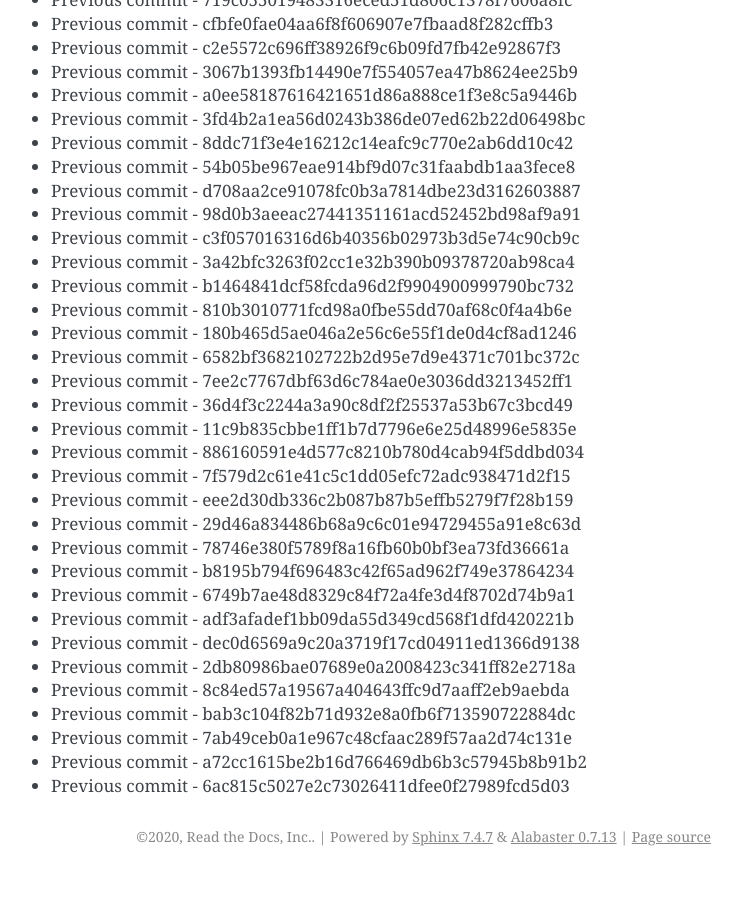
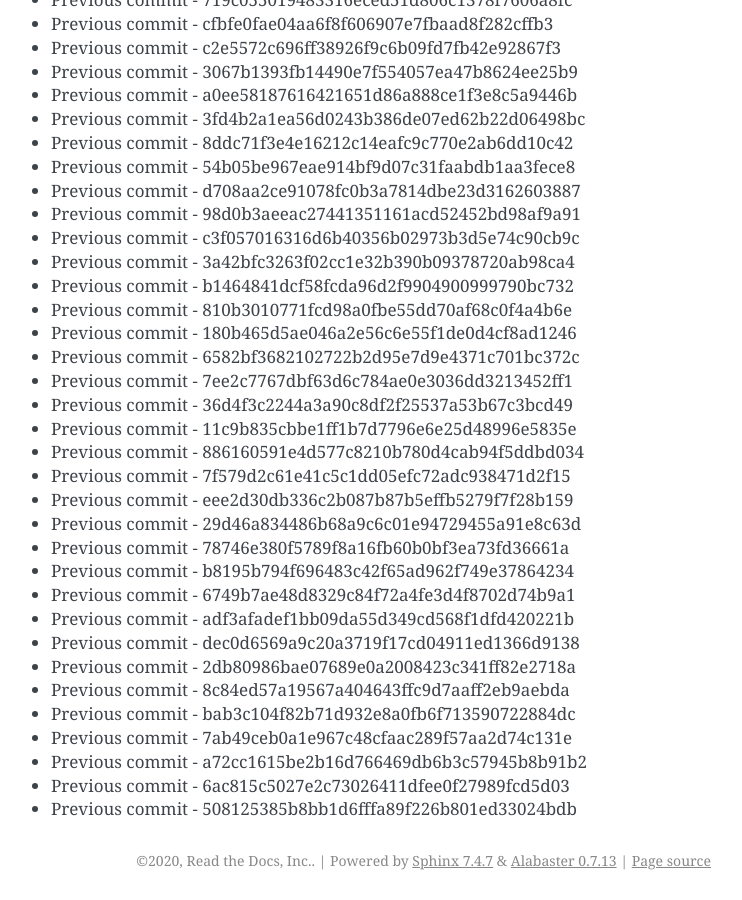
Before and after one commit to readthedocs/rtd-git-stresstest, a Sphinx documentation site: the page built from docs/updates.rst, in a window 1280 px wide and 900 px high, scrolled down 91250 px. Shown: the whole window, without its empty margins (399-1141 px from the left). Built offline with Sphinx 7.4.7, drawn with Linux system fonts in a browser that asks for light colours; before the commit the page ends 92126 px from its top, so only the background shows below that.

Commit message:
Generating commit from previous: 508125385b8bb1d6fffa89f226b801ed33024bdb

```diff
--- a/docs/updates.rst
+++ b/docs/updates.rst
@@ -3866,3 +3866,4 @@ It can be tested for any performance characteristics.
 * Previous commit - 7ab49ceb0a1e967c48cfaac289f57aa2d74c131e
 * Previous commit - a72cc1615be2b16d766469db6b3c57945b8b91b2
 * Previous commit - 6ac815c5027e2c73026411dfee0f27989fcd5d03
+* Previous commit - 508125385b8bb1d6fffa89f226b801ed33024bdb
```
